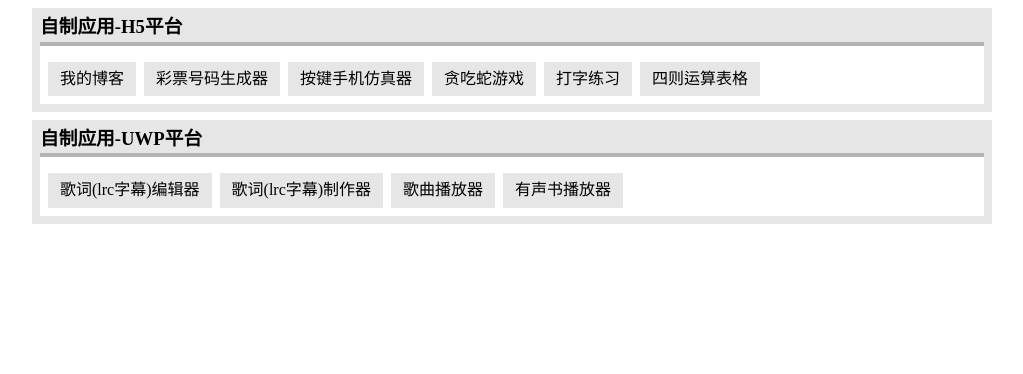
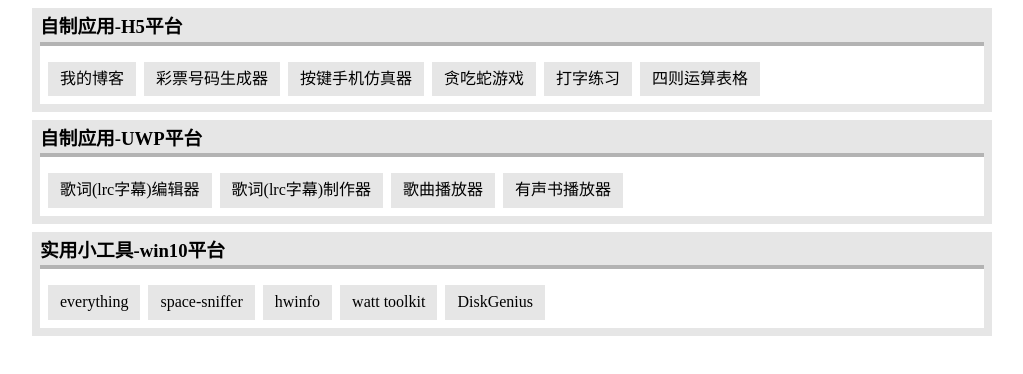
Before and after one commit to kljzndx/navigation, a Vue app: page / in a window 1280 px wide. Shown: the top 374 px of the page, without its empty margins (128-1151 px from the left). Built offline with nearby package versions, Linux system fonts and the light colour scheme.

Commit message:
填充数据：实用小工具-win10

```diff
--- a/src/App.vue
+++ b/src/App.vue
@@ -32,6 +32,17 @@ const navList: NavGroup[] = [
       { text: '歌词(lrc字幕)制作器', link: 'https://www.microsoft.com/store/apps/9NWDP77WF36W' },
       { text: '歌曲播放器', link: 'https://www.microsoft.com/store/apps/9N6406PNNRZS' },
       { text: '有声书播放器', link: 'https://www.microsoft.com/store/apps/9MXKGW577LN7' },
+    ],
+  },
+  {
+    key: 'mini-tools-win10',
+    name: '实用小工具-win10平台',
+    items: [
+      { text: 'everything', info: '超速文件搜索器', link: 'https://www.voidtools.com/' },
+      { text: 'space-sniffer', info: '磁盘空间嗅探器', link: 'https://sourceforge.net/projects/spacesniffer/' },
+      { text: 'hwinfo', info: '硬件信息查看器', link: 'https://www.hwinfo.com/' },
+      { text: 'watt toolkit', info: 'steam, github 访问加速器', link: 'https://steampp.net/' },
+      { text: 'DiskGenius', info: '专业分区软件', link: 'https://www.diskgenius.cn/' },
     ],
   },
 ]
```
